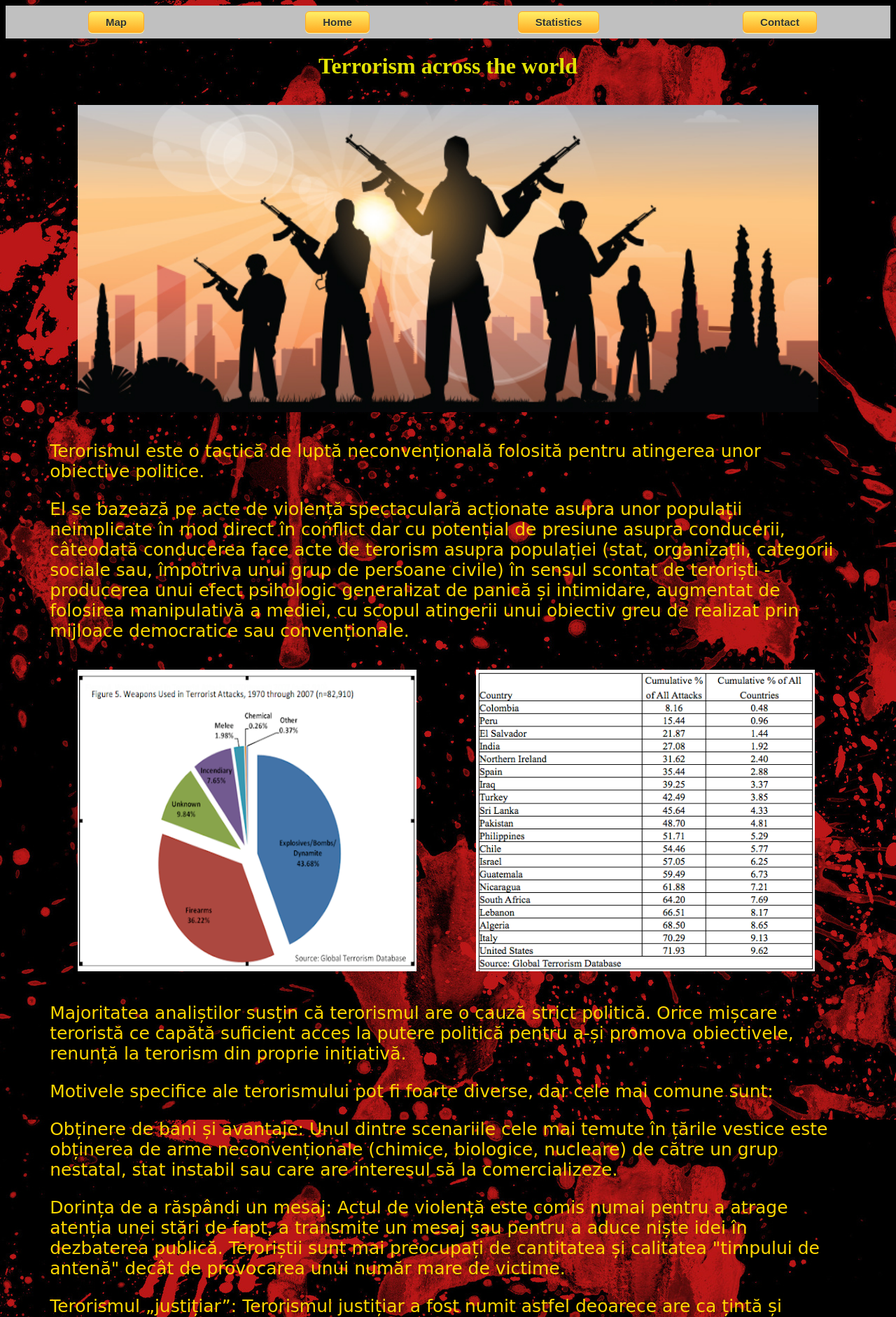
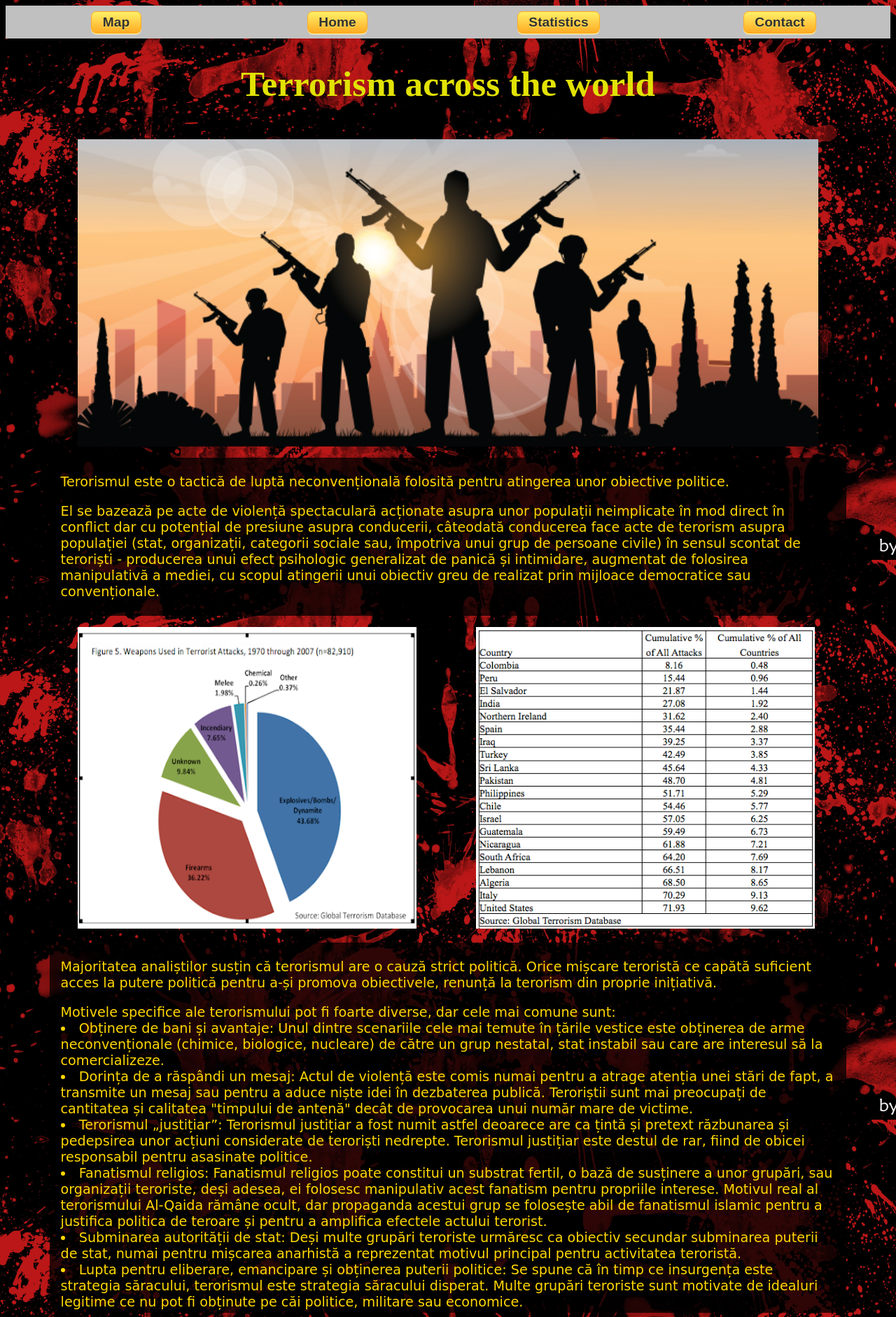
Before and after one commit to OnofreiTudor05/TehnologiiWeb, a PHP site: page / in a window 1280 px wide. Shown: the top 1882 px of the page at 70% size. Run offline with PHP 8.4, Linux system fonts and the light colour scheme.

Commit message:
Index finalizat

```diff
--- a/contact.html
+++ b/contact.html
@@ -7,7 +7,7 @@
     <title>Statistics</title>
 </head>
 
-<body style="background-image: url(Poze/Cloud.jpg);">
+<body>
 
     <nav id="bara">
         <div></div>
--- a/index.css
+++ b/index.css
@@ -1,4 +1,5 @@
 #titlu {
+	font-size: 2vw;
     color: rgb(226, 226, 4);
     text-align:center;
     display:grid;
@@ -28,28 +29,37 @@
 }
 
 .Button {
-	box-shadow: 0px 1px 0px 0px #fff6af;
+	box-shadow: 0vw 0.1vw 0vw 0vw #fff6af;
 	background:linear-gradient(to bottom, #ffec64 5%, #ffab23 100%);
 	background-color:#ffec64;
-	border-radius:6px;
-	border:1px solid #ffaa22;
+	border-radius:0.6vw;
+	border:0.1vw solid #ffaa22;
 	display:inline-block;
 	cursor:pointer;
 	color:#333333;
 	font-family:Arial;
-	font-size:15px;
+	font-size:1.5vw;
 	font-weight:bold;
-	padding:6px 24px;
+	padding:0.3vw 1.2vw;
 	text-decoration:none;
-	text-shadow:0px 1px 0px #ffee66;
+	text-shadow:0vw 0.1vw 0vw #ffee66;
 }
+
+body{
+	background-image: url("Poze/background.jpg");
+	background-position: center center;
+    background-repeat: no-repeat;
+    background-size: cover;
+    background-attachment: fixed;
+}
+
 .Button:hover {
 	background:linear-gradient(to bottom, #ffab23 5%, #ffec64 100%);
 	background-color:#ffab23;
 }
 .Button:active {
 	position:relative;
-	top:1px;
+	top:0.1vw;
 }
 
 .heightwidth99{
@@ -63,7 +73,28 @@
 }
 
 .text{
-	font-size: 25px;
+	padding:0.3vw 1.2vw;
+	font-size: 1.5vw;
     font-family: "Comic Sans MS", "Comic Sans", cursive;
     color: gold;
+	background-color: rgba(0, 0, 0, 0.75);
 }
+
+@media screen and (max-width:800px) {
+	.Button {
+	  font-size: 4vw;
+	  background-color: rgba(255, 255, 255, 1);
+	}
+	.text{
+		font-size: 4vw;
+	}
+
+	.heightwidth100{
+		transform: scale(1.5);
+	}
+	#tabelsigrafic {
+	display: block;
+    width: 100%;
+}
+
+  }
--- a/index.html
+++ b/index.html
@@ -3,11 +3,12 @@
 
 <head>
     <link href="index.css" rel="stylesheet">
+    <meta name="viewport" content="width=device-width, initial-scale=1.0">
     <meta charset="utf-8">
     <title>Terrorism across the world</title>
 </head>
 
-<body style="background-image: url(Poze/background.jpg);">
+<body>
 
     <nav id="bara">
         <div></div>
@@ -69,30 +70,30 @@
                 teroristă ce capătă suficient acces la putere politică pentru a-și promova obiectivele, renunță la
                 terorism din proprie inițiativă.
             </p>
-            <p>
+            <ui>
                 Motivele specifice ale terorismului pot fi foarte diverse, dar cele mai comune sunt: <br>
-                <p>Obținere de bani și avantaje: Unul dintre scenariile cele mai temute în țările vestice este obținerea de
+                <li>Obținere de bani și avantaje: Unul dintre scenariile cele mai temute în țările vestice este obținerea de
                 arme neconvenționale (chimice, biologice, nucleare) de către un grup nestatal, stat instabil sau care
-                are interesul să la comercializeze. </p>
-                <p>Dorința de a răspândi un mesaj: Actul de violență este comis numai pentru a atrage atenția unei stări de
+                are interesul să la comercializeze. </li>
+                <li>Dorința de a răspândi un mesaj: Actul de violență este comis numai pentru a atrage atenția unei stări de
                 fapt, a transmite un mesaj sau pentru a aduce niște idei în dezbaterea publică. Teroriștii sunt mai
                 preocupați de cantitatea și calitatea "timpului de antenă" decât de provocarea unui număr mare de
-                victime. </p>
-                <p>Terorismul „justițiar”: Terorismul justițiar a fost numit astfel deoarece are ca țintă și pretext
+                victime. </li>
+                <li>Terorismul „justițiar”: Terorismul justițiar a fost numit astfel deoarece are ca țintă și pretext
                 răzbunarea și pedepsirea unor acțiuni considerate de teroriști nedrepte. Terorismul justițiar este
-                destul de rar, fiind de obicei responsabil pentru asasinate politice. </p>
-                <p>Fanatismul religios: Fanatismul religios poate constitui un substrat fertil, o bază de susținere a unor
+                destul de rar, fiind de obicei responsabil pentru asasinate politice. </li>
+                <li>Fanatismul religios: Fanatismul religios poate constitui un substrat fertil, o bază de susținere a unor
                 grupări, sau organizații teroriste, deși adesea, ei folosesc manipulativ acest fanatism pentru propriile
                 interese. Motivul real al terorismului Al-Qaida rămâne ocult, dar propaganda acestui grup se folosește
                 abil de fanatismul islamic pentru a justifica politica de teroare și pentru a amplifica efectele actului
-                terorist. </p>
-                <p>Subminarea autorității de stat: Deși multe grupări teroriste urmăresc ca obiectiv secundar subminarea
+                terorist. </li>
+                <li>Subminarea autorității de stat: Deși multe grupări teroriste urmăresc ca obiectiv secundar subminarea
                 puterii de stat, numai pentru mișcarea anarhistă a reprezentat motivul principal pentru activitatea
-                teroristă. </p>
-                <p>Lupta pentru eliberare, emancipare și obținerea puterii politice: Se spune că în timp ce insurgența este
+                teroristă. </li>
+                <li>Lupta pentru eliberare, emancipare și obținerea puterii politice: Se spune că în timp ce insurgența este
                 strategia săracului, terorismul este strategia săracului disperat. Multe grupări teroriste sunt motivate
-                de idealuri legitime ce nu pot fi obținute pe căi politice, militare sau economice. </p>
-            </p>
+                de idealuri legitime ce nu pot fi obținute pe căi politice, militare sau economice. </li>
+                </ui>
         </article>
         <div></div>
     </section>
```
Also changed, not shown: administration.css (+22 -22 lines), contact.css (+24 -16 lines), statistics.css (+16 -13 lines).
